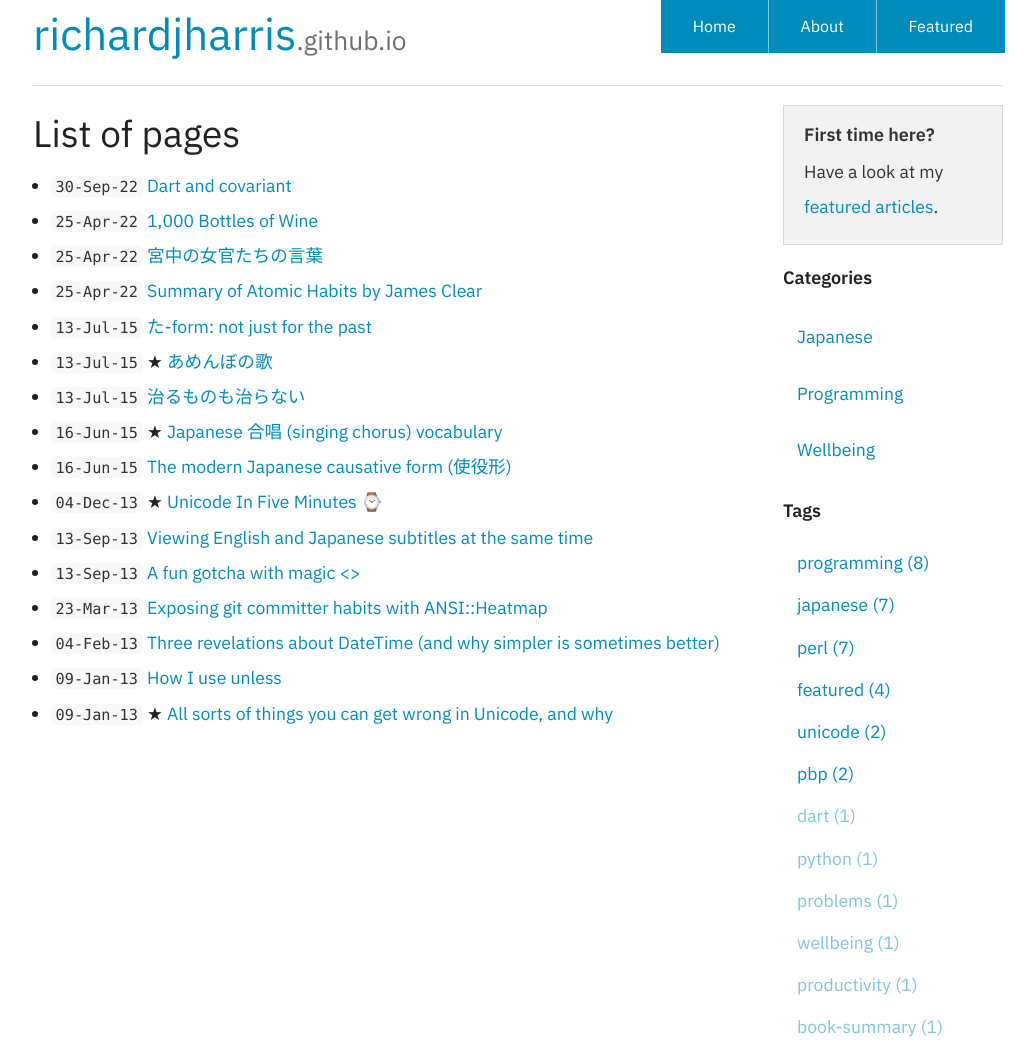
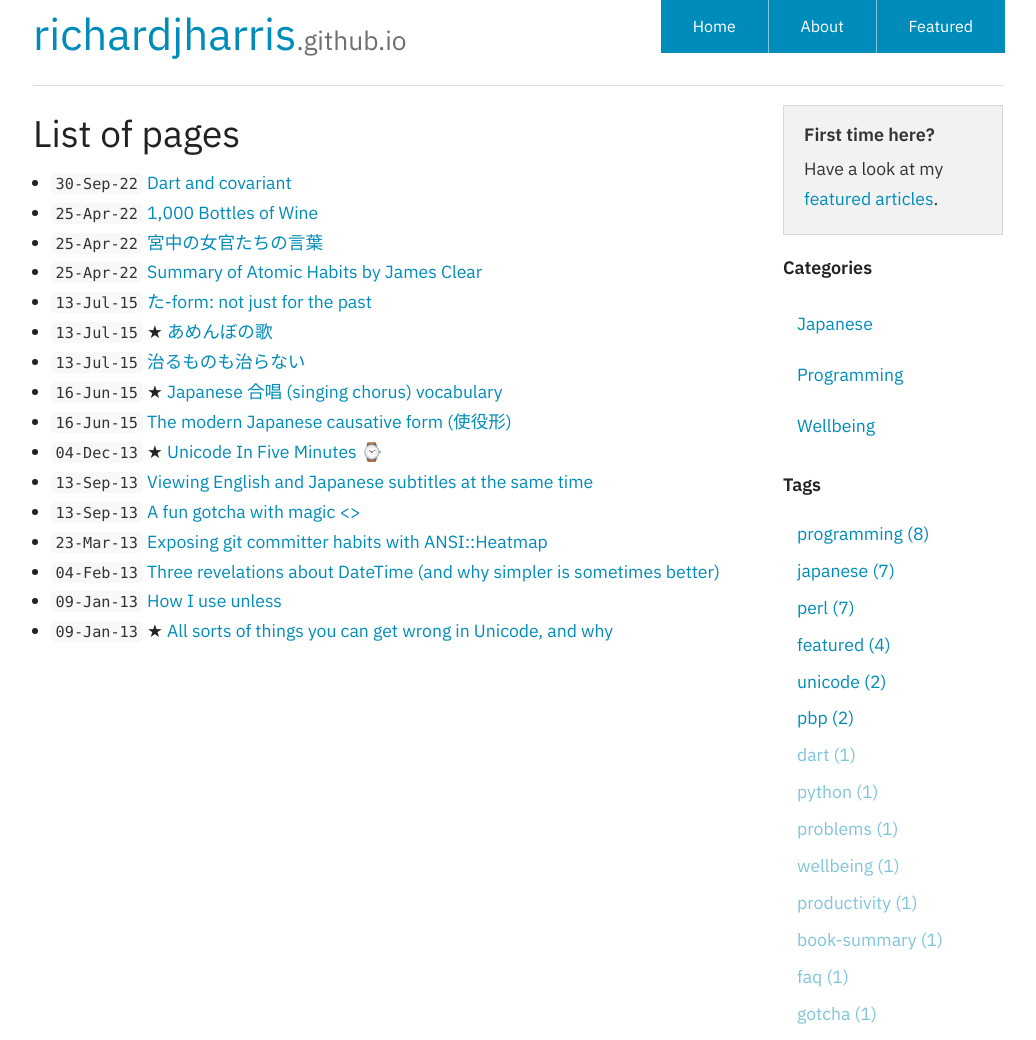
Before and after one commit to richardjharris/richardjharris.github.io, a Flask app: page / in a window 1280 px wide. Shown: the top 1040 px of the page, without its empty margins (122-1158 px from the left). Run offline with Flask 2, Linux system fonts and the light colour scheme; some libraries are stand-ins or nearby versions.

Commit message:
Tweak line-height again
Looking again the next day, 2.0 seems a bit overkill. The extra
spacing around headings and paragraphs means that the lines inside
the paragraphs can be a bit closer together.

```diff
--- a/static/css/site.css
+++ b/static/css/site.css
@@ -22,7 +22,7 @@ body {
 /* More legible */
 body, button, li, p {
   font-size: 1.1rem;
-  line-height: 2.0;
+  line-height: 1.7;
 }
 
 pre tt code {
```
